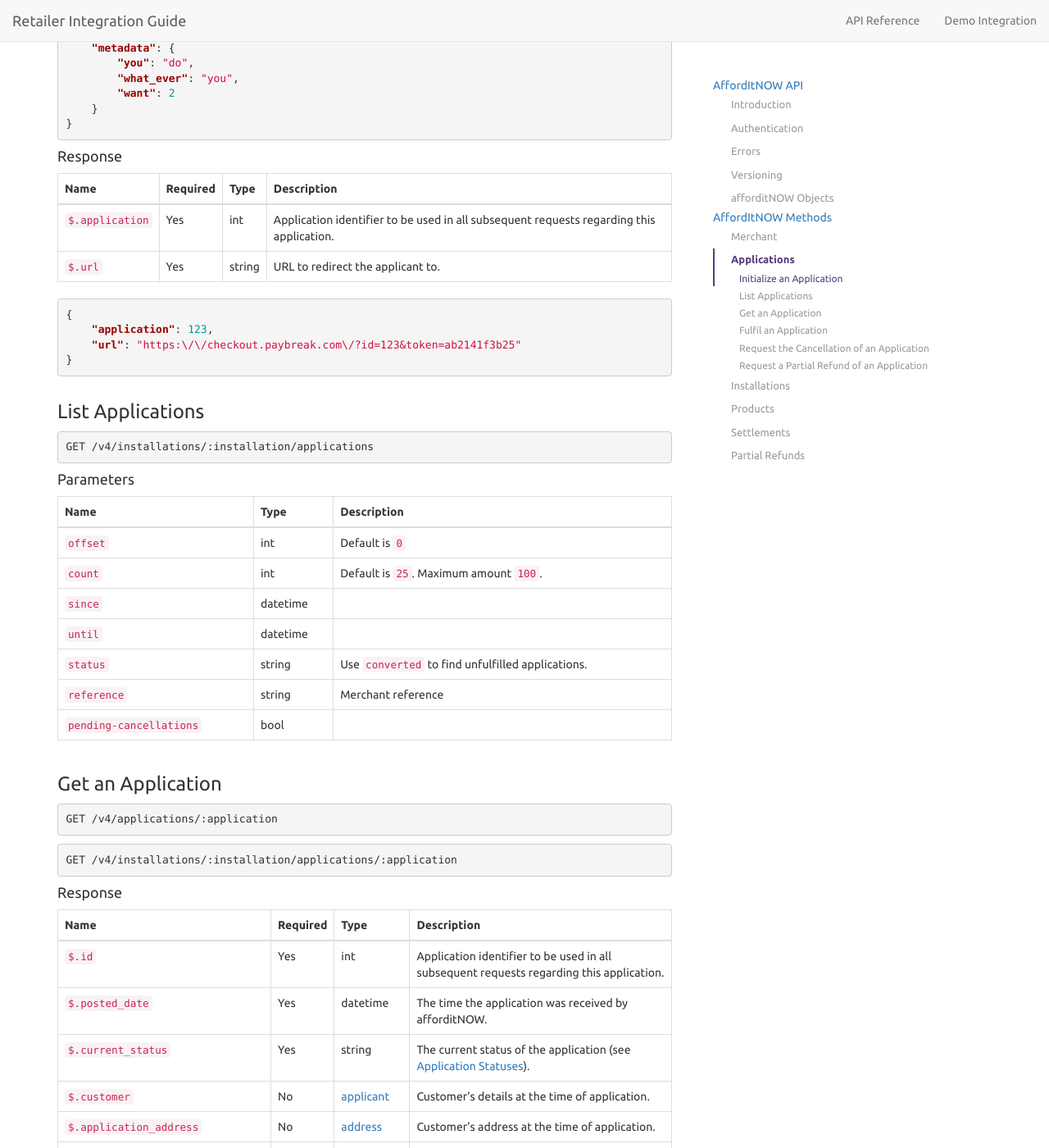
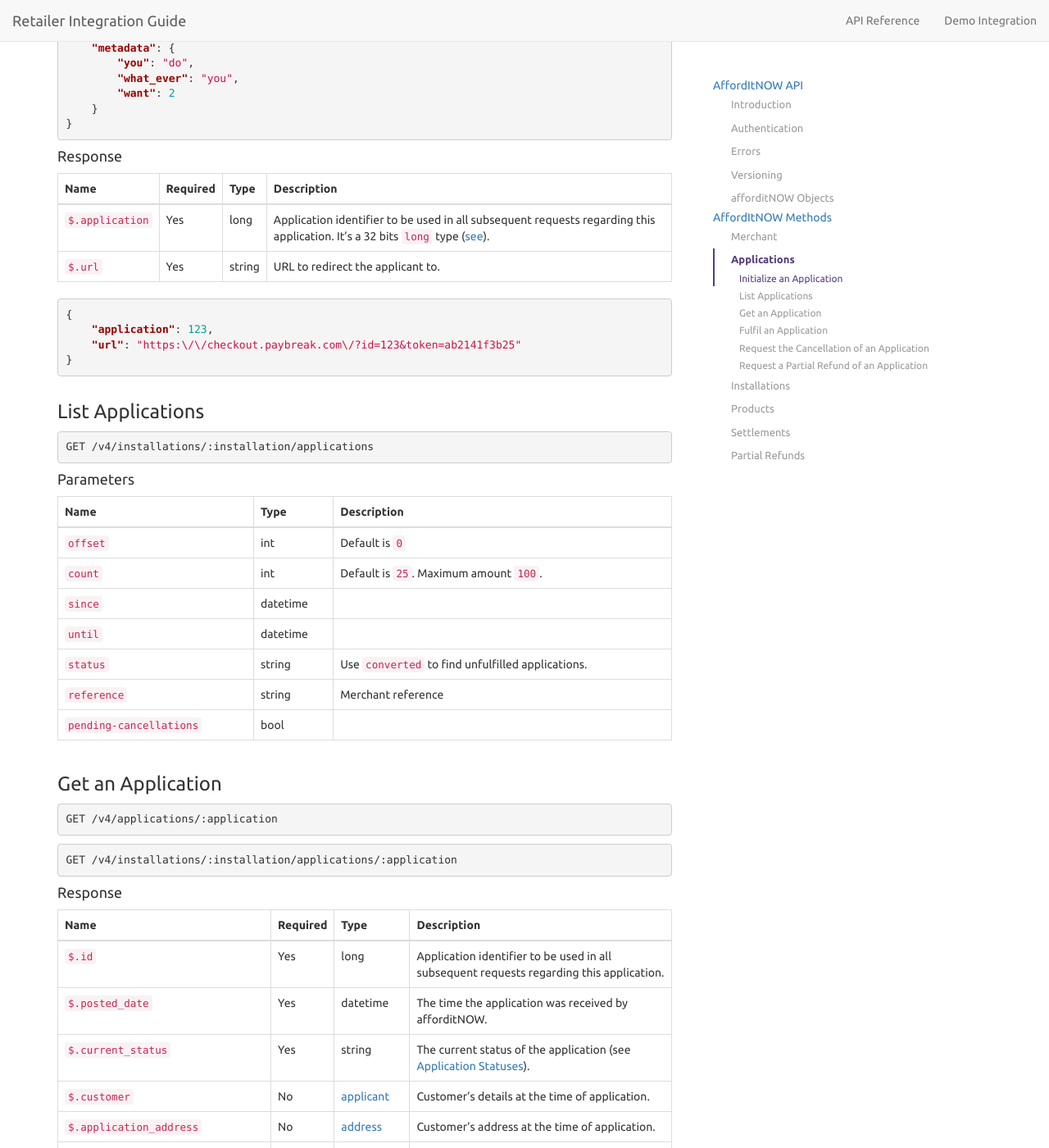
Before and after one commit to PayBreak/retailer-integration-guide, a Jekyll site: the page built from api/index.md, in a window 1280 px wide and 1400 px high, scrolled down 9877 px. Shown: the whole window at 82% size. Built offline with Jekyll 4.4.1, drawn with Linux system fonts in a browser that asks for light colours; nearby versions of some CDN libraries; Markdown is read by kramdown in place of the engine named in the settings.

Commit message:
int to long

````diff
--- a/_includes/v4/applications_get.md
+++ b/_includes/v4/applications_get.md
@@ -9,7 +9,7 @@ GET {{ site.data.globals.api_prefix }}/installations/:installation/applications/
 
 Name | Required | Type | Description
 --- | --- | --- | ---
-`$.id` | Yes | int | Application identifier to be used in all subsequent requests regarding this application.
+`$.id` | Yes | long | Application identifier to be used in all subsequent requests regarding this application.
 `$.posted_date` | Yes | datetime | The time the application was received by {{ site.data.globals.brandname }}.
 `$.current_status` | Yes | string | The current status of the application (see [Application Statuses]({{ site.baseurl }}/#application-statuses)).
 `$.customer` | No | [applicant]({{ site.baseurl }}/api/#applicant) | Customer's details at the time of application.
--- a/_includes/v4/applications_initialize.md
+++ b/_includes/v4/applications_initialize.md
@@ -76,7 +76,7 @@ Name | Required | Type | Description
 
 Name | Required | Type | Description
 --- | --- | --- | ---
-`$.application` | Yes | int | Application identifier to be used in all subsequent requests regarding this application.
+`$.application` | Yes | long | Application identifier to be used in all subsequent requests regarding this application. It's a 32 bits `long` type ([see](https://en.wikipedia.org/wiki/Integer_(computer_science)#Long_integer)).
 `$.url` | Yes | string | URL to redirect the applicant to.
 
 ```json
````
